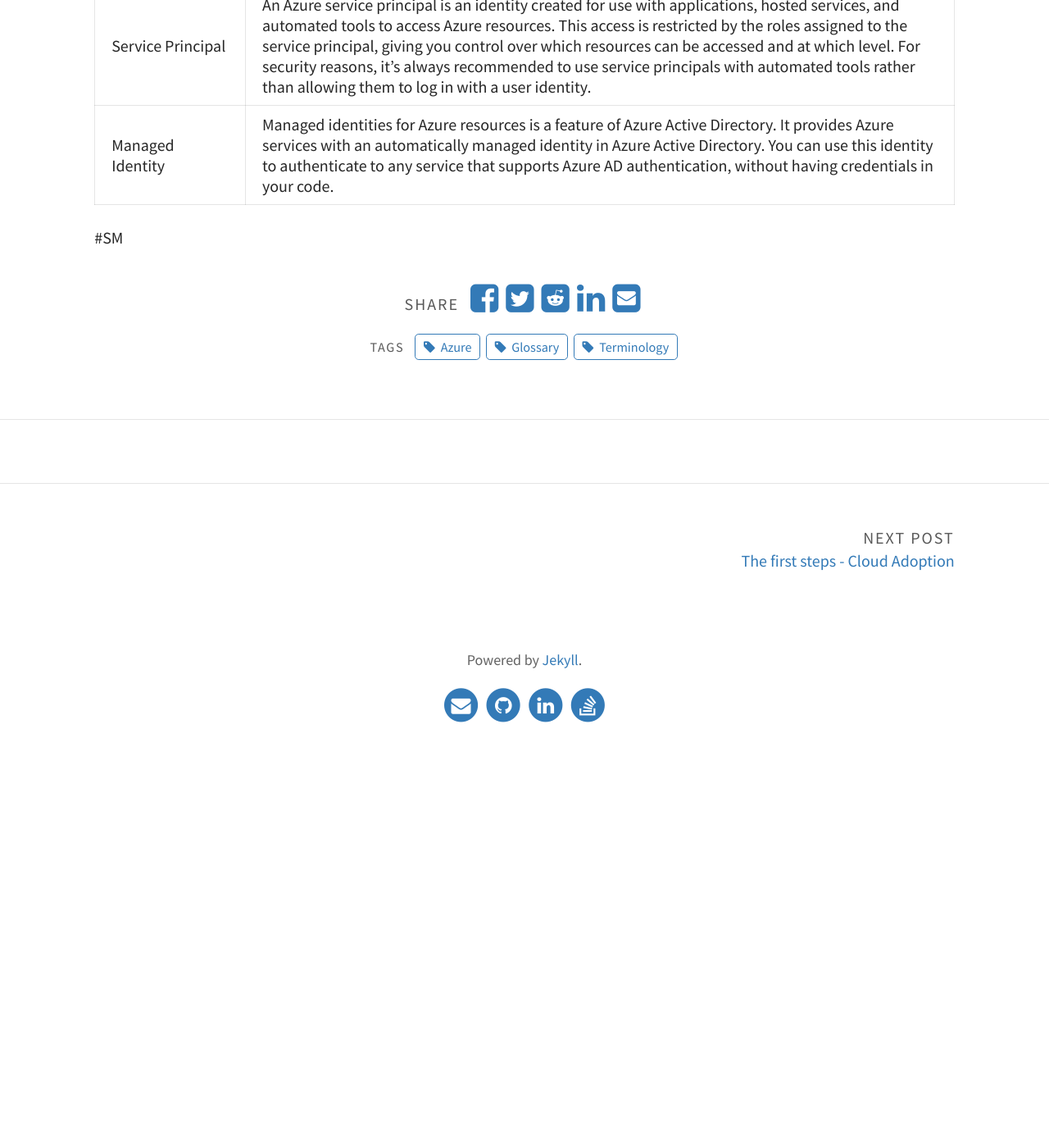
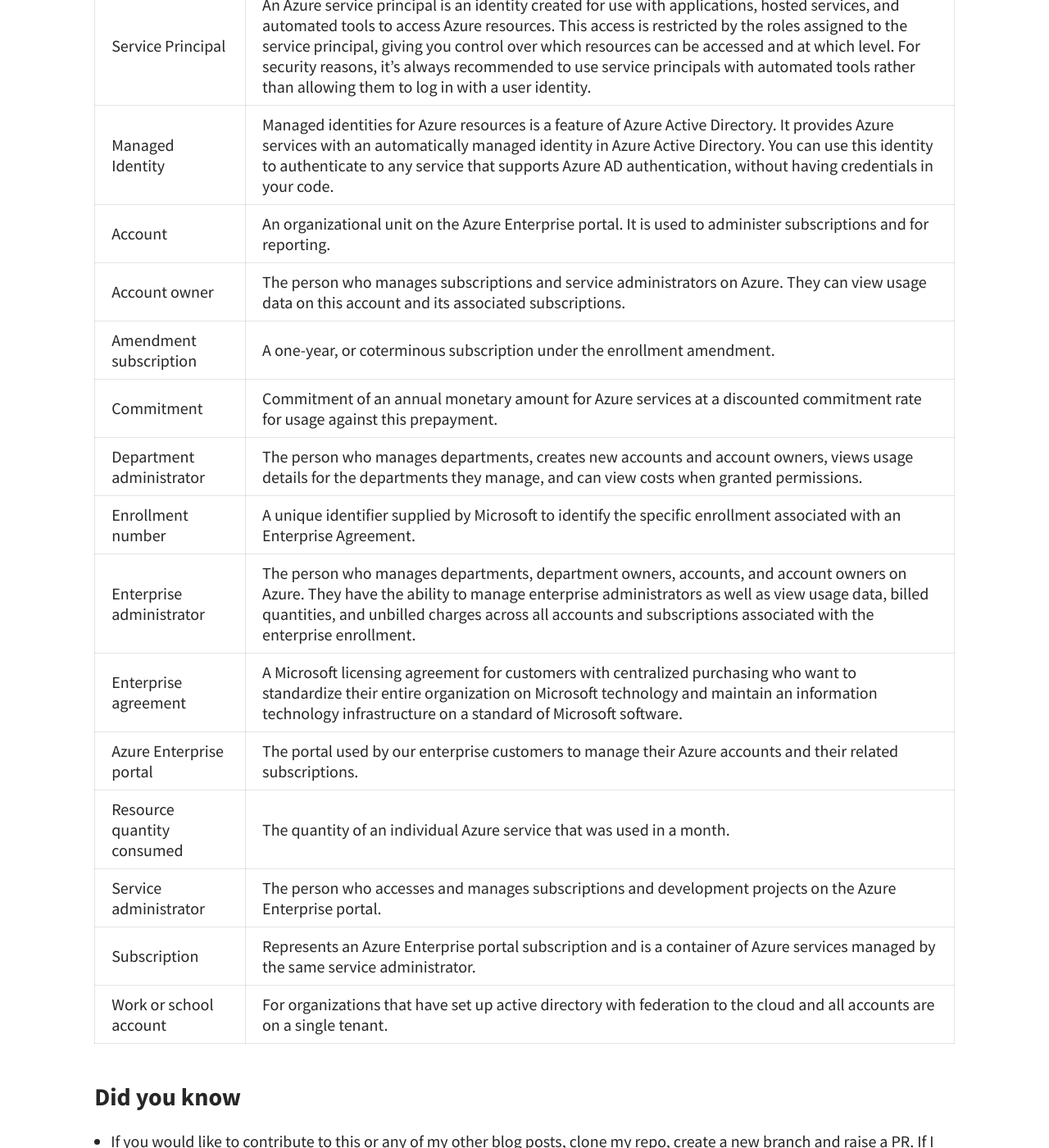
Before and after one commit to prashanth5429/sorabhm.github.io, a Jekyll site: the page built from _posts/2020-05-08-Speaking-the-same-language.md, in a window 1280 px wide and 1400 px high, scrolled down 3198 px. Shown: the whole window at 82% size. Built offline with Jekyll 4.4.1, drawn with Linux system fonts in a browser that asks for light colours; comment, search, counter and statistics services are not loaded; before the commit the page ends 4120 px from its top, so only the background shows below that; some of the changed text lies outside the part shown.

Commit message:
Adding new post for enterprise account setup

```diff
--- a/_posts/2020-05-08-Speaking-the-same-language.md
+++ b/_posts/2020-05-08-Speaking-the-same-language.md
@@ -42,5 +42,21 @@ Resource Manager template | A JavaScript Object Notation (JSON) file that define
 declarative syntax | Syntax that lets you state "Here is what I intend to create" without having to write the sequence of programming commands to create it. The Resource Manager template is an example of declarative syntax.
 Service Principal | An Azure service principal is an identity created for use with applications, hosted services, and automated tools to access Azure resources. This access is restricted by the roles assigned to the service principal, giving you control over which resources can be accessed and at which level. For security reasons, it's always recommended to use service principals with automated tools rather than allowing them to log in with a user identity.
 Managed Identity | Managed identities for Azure resources is a feature of Azure Active Directory. It provides Azure services with an automatically managed identity in Azure Active Directory. You can use this identity to authenticate to any service that supports Azure AD authentication, without having credentials in your code.
+Account | An organizational unit on the Azure Enterprise portal. It is used to administer subscriptions and for reporting.
+Account owner | The person who manages subscriptions and service administrators on Azure. They can view usage data on this account and its associated subscriptions.
+Amendment subscription | A one-year, or coterminous subscription under the enrollment amendment.
+Commitment | Commitment of an annual monetary amount for Azure services at a discounted commitment rate for usage against this prepayment.
+Department administrator | The person who manages departments, creates new accounts and account owners, views usage details for the departments they manage, and can view costs when granted permissions.
+Enrollment number | A unique identifier supplied by Microsoft to identify the specific enrollment associated with an Enterprise Agreement.
+Enterprise administrator | The person who manages departments, department owners, accounts, and account owners on Azure. They have the ability to manage enterprise administrators as well as view usage data, billed quantities, and unbilled charges across all accounts and subscriptions associated with the enterprise enrollment.
+Enterprise agreement | A Microsoft licensing agreement for customers with centralized purchasing who want to standardize their entire organization on Microsoft technology and maintain an information technology infrastructure on a standard of Microsoft software.
+Azure Enterprise portal | The portal used by our enterprise customers to manage their Azure accounts and their related subscriptions.
+Resource quantity consumed | The quantity of an individual Azure service that was used in a month.
+Service administrator | The person who accesses and manages subscriptions and development projects on the Azure Enterprise portal.
+Subscription | Represents an Azure Enterprise portal subscription and is a container of Azure services managed by the same service administrator.
+Work or school account | For organizations that have set up active directory with federation to the cloud and all accounts are on a single tenant.
+
+### Did you know
+* If you would like to contribute to this or any of my other blog posts, clone my repo, create a new branch and raise a PR. If I find it fit enough, will merge the changes.
 
 #SM
```
Also changed, not shown: _posts/2020-05-09-Getting-into-the-act.md (added, +43 -0 lines), assets/img/cloud-computing-header.jpg (deleted), assets/img/ea-hierarchies.webp (added), assets/img/triangle.png (deleted), assets/img/triangle.webp (added).
